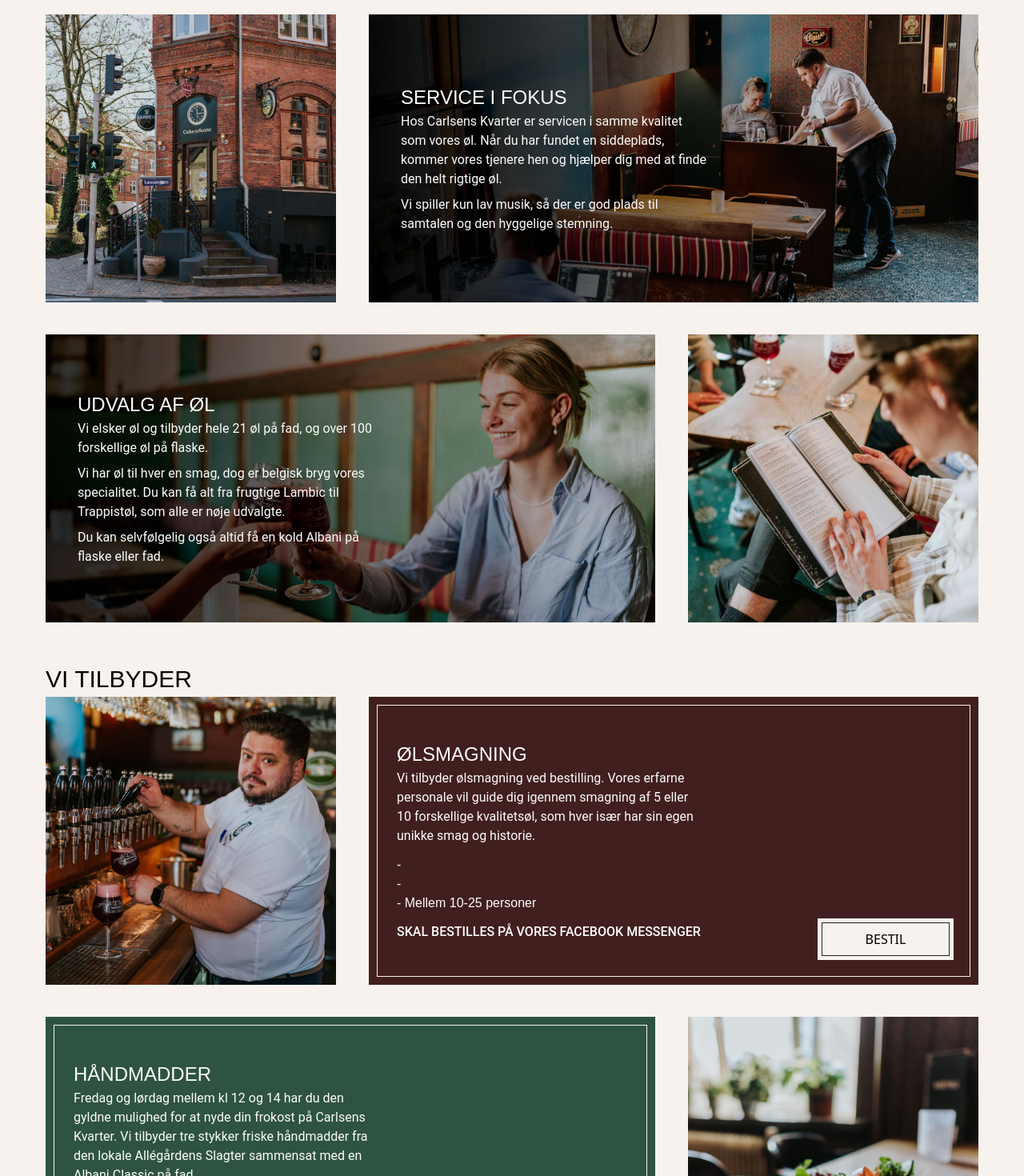
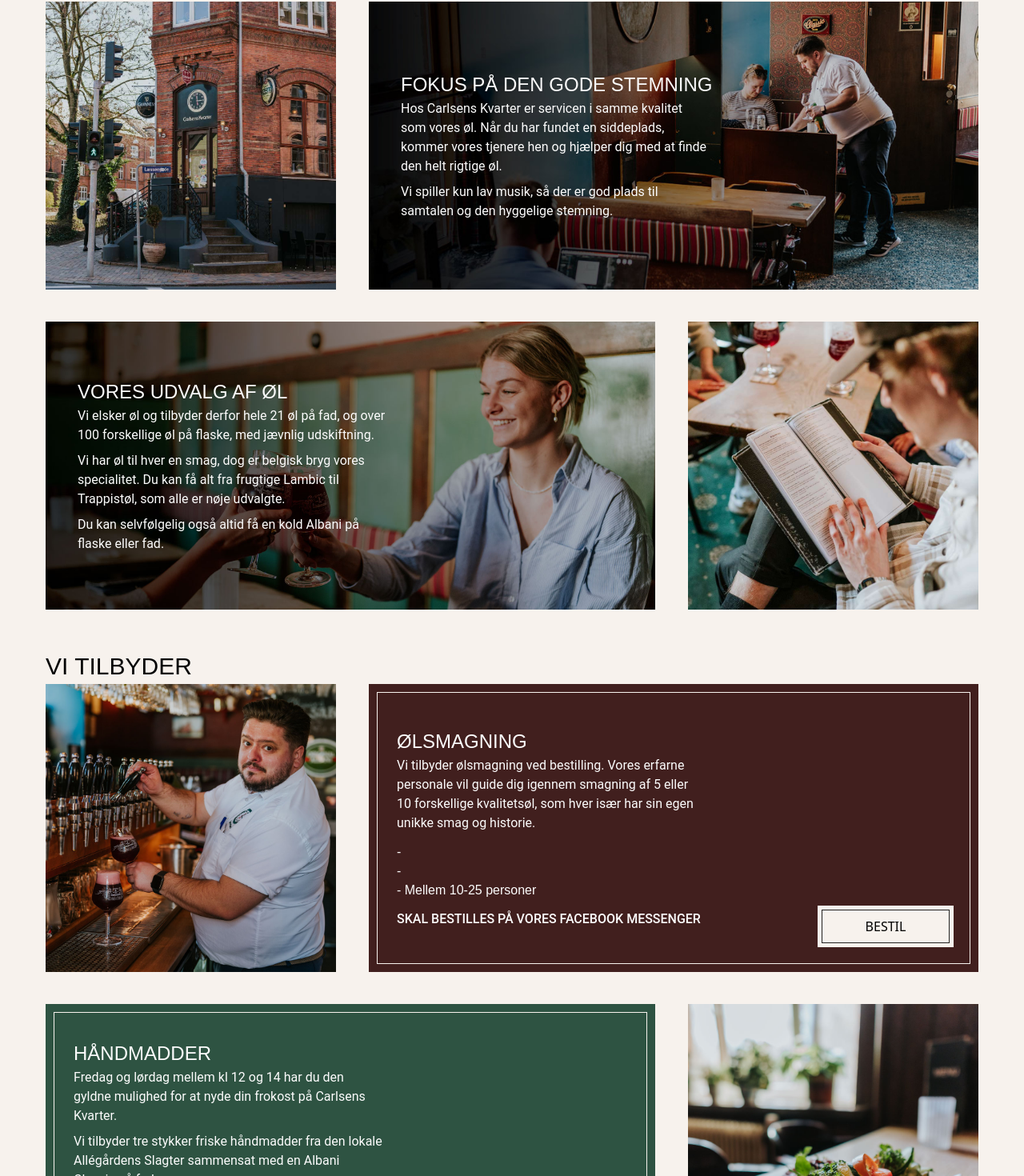
Before and after one commit to emil584c/projekt-6, a Vue app: page / in a window 1280 px wide. Shown: the part 1262-2732 px from the top of the page at 80% size. Built offline with nearby package versions, Linux system fonts and the light colour scheme; no server answers; a web font is replaced by a local one.

Commit message:
text replacements

```diff
--- a/src/components/AboutFrontpage.vue
+++ b/src/components/AboutFrontpage.vue
@@ -36,7 +36,7 @@
                 <div class="flex flex-col gap-4 md:gap-10 items-center md:items-stretch md:flex-row md:justify-between">
                     <img src="../assets/images/facade_carlsens_kvarter.jpg" class=" w-mobilebox-width h-mobilebox-height bg-center md:w-box-width object-cover" alt="billede af tjener der holder øl">
                     <div class=" bg-brown-primary md:bg-[url('../assets/images/service_paa_carlsens_kvarter.jpg')] bg-cover w-mobilebox-width h-mobilelongbox-height md:h-mobilebox-height bg-center flex flex-col justify-center p-10 md:w-full md:max-w-longbox-width">
-                       <h3>SERVICE I FOKUS</h3>
+                       <h3>FOKUS PÅ DEN GODE STEMNING</h3>
                        <p class=" mb-2 max-w-[386px]">Hos Carlsens Kvarter er servicen i samme kvalitet som vores øl. Når du har fundet en siddeplads, kommer vores tjenere hen og hjælper dig med at finde den helt rigtige øl.</p>
                        <p class="max-w-[386px]">Vi spiller kun lav musik, så der er god plads til samtalen og den hyggelige stemning.</p>
                     </div>
@@ -44,8 +44,8 @@
 
                 <div class="flex gap-4 flex-col-reverse items-center md:items-stretch md:gap-10 md:flex-row md:justify-between">
                     <div class=" bg-brown-primary md:bg-[url('../assets/images/udvalg_af_oel_carlsens_kvarter.jpg')] bg-cover w-mobilebox-width h-mobilelongbox-height md:h-mobilebox-height bg-center flex flex-col justify-center p-10 md:w-full md:max-w-longbox-width">
-                        <h3>UDVALG AF ØL</h3>
-                        <p class=" mb-2 max-w-[386px]">Vi elsker øl og tilbyder hele 21 øl på fad, og over 100 forskellige øl på flaske.</p>
+                        <h3>VORES UDVALG AF ØL</h3>
+                        <p class=" mb-2 max-w-[386px]">Vi elsker øl og tilbyder derfor hele 21 øl på fad, og over 100 forskellige øl på flaske, med jævnlig udskiftning.</p>
                         <p class=" mb-2 max-w-[386px]">Vi har øl til hver en smag, dog er belgisk bryg vores specialitet. Du kan få alt fra frugtige Lambic til Trappistøl, som alle er nøje udvalgte.</p>
                         <p class="max-w-[386px]">Du kan selvfølgelig også altid få en kold Albani på flaske eller fad.</p>
                      </div>
--- a/src/components/ContactSection.vue
+++ b/src/components/ContactSection.vue
@@ -51,17 +51,17 @@ import buttonPrimary from './ButtonPrimary.vue'
                             <li>SØNDAG</li>
                             <li>13:00 - 19:00</li>
                         </ul>
-                        <ul>
+                        <ul class=" mt-2">
                             <h3>SOCIALE MEDIER</h3>
                             <a href="https://www.facebook.com/CarlsensKvarter" class="cursor-pointer" target="_blank">
                                 <div class="flex flex-row mb-4 md:flex-row  md:mb-3 items-center">
-                                    <img class="justify-item-start max-w-[25px] h-[25px] mr-1 md:mr-2 md:max-w-[30px] md:h-[30px] md:my-1 md:justify-item-center" src="../assets/images/kontakt/fb.svg" alt="facebook icon">
+                                    <img class="justify-item-start max-w-[25px] h-[25px] mr-1 md:mr-2 md:max-w-[25px] md:h-[25px] md:my-1 md:justify-item-center" src="../assets/images/kontakt/fb.svg" alt="facebook icon">
                                     <li>FACEBOOK</li>
                                 </div>
                             </a>
                             <a href="https://www.instagram.com/carlsenskvarter/" class="cursor-pointer" target="_blank">
                                 <div class="flex flex-row mb-4 md:flex-row  md:mb-3 items-center">
-                                    <img class="justify-item-start max-w-[25px] h-[25px] mr-1 md:mr-2 md:max-w-[30px] md:h-[30px] mt:my-1 md:justify-item-center" src="../assets/images/kontakt/insta.svg" alt="instagram icon">
+                                    <img class="justify-item-start max-w-[25px] h-[25px] mr-1 md:mr-2 md:max-w-[25px] md:h-[25px] mt:my-1 md:justify-item-center" src="../assets/images/kontakt/insta.svg" alt="instagram icon">
                                     <li>INSTAGRAM</li>
                                 </div>
                             </a>
--- a/src/components/FrontpageHero.vue
+++ b/src/components/FrontpageHero.vue
@@ -3,7 +3,7 @@
 </script>
 
 <template>
-<section class=" bg-cream-primary pt-4">
+<section class=" bg-cream-primary pt-2 md:pt-0">
     <div class=" h-[80vh] w-full md:max-w-content-width flex flex-col mx-auto justify-end items-center pb-12 relative overflow-hidden md:h-[624px]">
         <video class="h-full w-full object-cover lg:h-fit absolute top-1/2 left-1/2 transform -translate-x-1/2 -translate-y-1/2 z-10 scale-105" src="../assets/hero_video_color.mp4" playsinline muted autoplay loop></video>
         <div class=" bg-cream-primary text-center p-2 max-w-[578px] z-20 relative">
--- a/src/components/ProductSection.vue
+++ b/src/components/ProductSection.vue
@@ -70,7 +70,8 @@ request({ query: INFORMATION_QUERY }).then(result => {
                     <div class=" bg-green-primary w-mobilebox-width h-mobilelongbox-height md:h-mobilebox-height bg-center flex flex-col justify-center p-[10px] md:w-full md:max-w-longbox-width">
                         <div class="border-solid border-[1px] border-border-white w-full h-full p-6 flex flex-col justify-center relative">
                             <h3>HÅNDMADDER</h3>
-                            <p class=" mb-3 max-w-[386px]">Fredag og lørdag mellem kl 12 og 14 har du den gyldne mulighed for at nyde din frokost på Carlsens Kvarter. Vi tilbyder tre stykker friske håndmadder fra den lokale Allégårdens Slagter sammensat med en Albani Classic på fad.</p>
+                            <p class=" mb-2 max-w-[386px]">Fredag og lørdag mellem kl 12 og 14 har du den gyldne mulighed for at nyde din frokost på Carlsens Kvarter. </p>
+                            <p class="max-w-[386px]">Vi tilbyder tre stykker friske håndmadder fra den lokale Allégårdens Slagter sammensat med en Albani Classic på fad.</p>
                             <ul class="mb-3">
                                 <li>- {{ bread }}</li>
                                 <li>- Reserver senest torsdag.</li>
```
